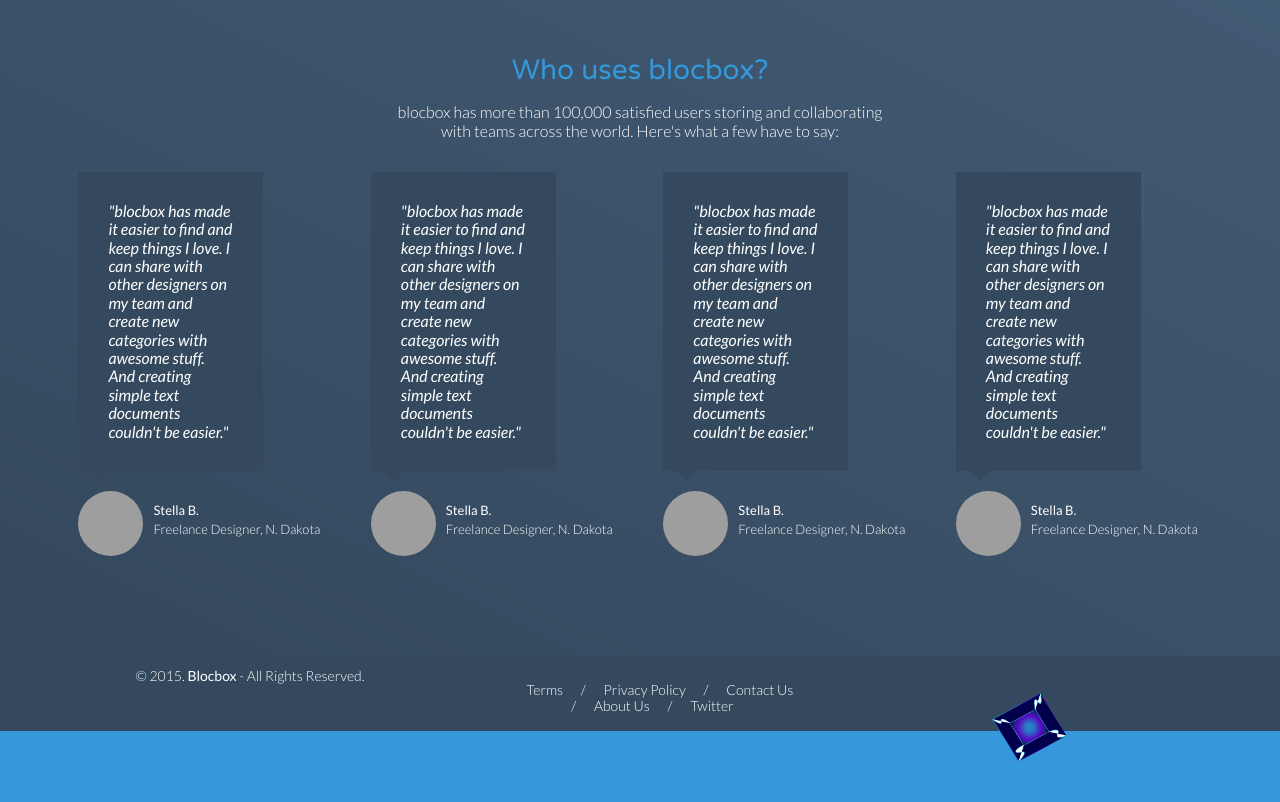
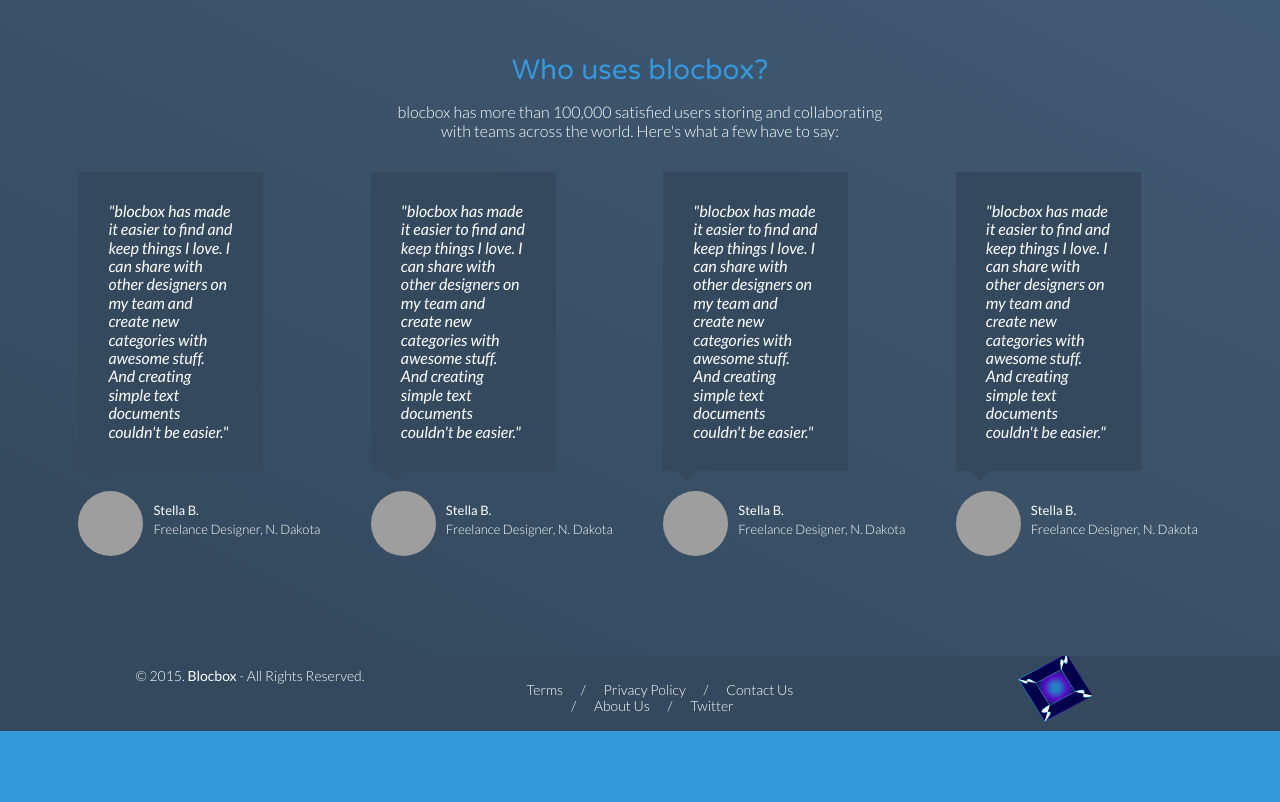
Before and after one commit to qsteve55/Blocbox, a plain HTML site: page index.html in a window 1280 px wide. Shown: the part 2713-3515 px from the top of the page. Drawn offline with Linux system fonts and the light colour scheme; grey boxes are pictures that could not be loaded; files whose address does not match are found by name.

Commit message:
Checkpoint 31 completed

```diff
--- a/css/style.css
+++ b/css/style.css
@@ -347,7 +347,8 @@ header .hero img {
   footer .logo{
     width: 75px;
     padding: 2.35em 0;
-    margin: 0 auto;
+    margin-left: 160px;
+    margin-top: -40px;
     display: block;
   }
   @media (min-width: 992px){
```
